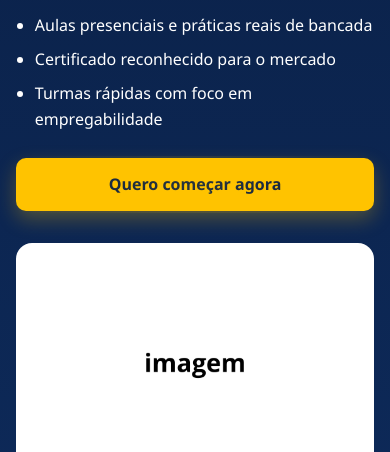
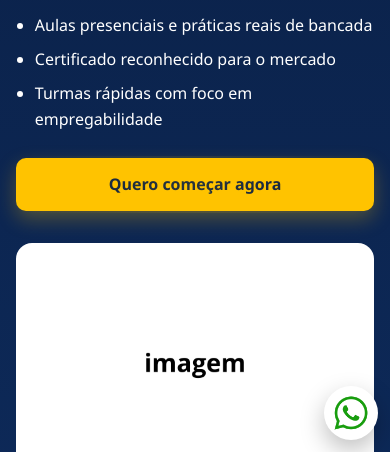
Before and after one commit to vsantus/lp-dnsoldas, a plain HTML site: page index.html in a window 390 px wide. Shown: the part 392-844 px from the top of the page. Drawn offline with Linux system fonts and the light colour scheme.

Commit message:
feat: wpp

```diff
--- a/index.html
+++ b/index.html
@@ -5,7 +5,7 @@
   <meta charset="UTF-8" />
   <meta name="viewport" content="width=device-width, initial-scale=1.0" />
   <meta name="description"
-    content="Cursos de soldagem profissional da DN Soldas com foco em prática, certificação e empregabilidade." />
+    content="Cursos de soldagem profissional da DN Soldas com foco em pr�tica, certifica��o e empregabilidade." />
   <title>DN Soldas | Cursos de Soldagem Profissional</title>
   <link rel="stylesheet" href="style.css" />
 </head>
@@ -16,7 +16,7 @@
       <a class="logo" href="#hero" aria-label="DN Soldas">
         <img loading="eager" src="assets/img2.png" alt="DN Soldas" />
       </a>
-      <nav class="nav" aria-label="Navegação principal">
+      <nav class="nav" aria-label="Navega��o principal">
         <a href="#como-funciona">Como Funciona</a>
         <a href="#cursos">Cursos</a>
         <a href="#beneficios">Benefícios</a>
@@ -117,7 +117,7 @@
           </article>
           <article class="card benefit reveal-zoom">
             <h3>EPIs inclusos</h3>
-            <p>Equipamentos de proteção disponíveis para segurança durante as aulas.</p>
+            <p>Equipamentos de proteção disponíveis para segurana durante as aulas.</p>
           </article>
           <article class="card benefit reveal-zoom">
             <h3>Equipamentos disponíveis</h3>
@@ -271,7 +271,7 @@
         <p>Ribeirão Pires - SP</p>
       </div>
       <div class="footer__col">
-        <p>Horário de atendimento: 08:00 às 18:00</p>
+        <p>Horário de atendimento: 08:00 ás 18:00</p>
         <a href="https://wa.me/5511974434436?text=Ol%C3%A1%2C%20tenho%20interesse%20em%20come%C3%A7ar%20o%20curso%20de%20Soldagem"
           target="_blank" rel="noopener noreferrer">Atendimento via WhatsApp</a>
       </div>
@@ -283,6 +283,10 @@
     </div>
   </footer>
 
+  <a class="whatsapp-float" href="https://wa.me/5511974434436?text=Ol%C3%A1%2C%20tenho%20interesse%20em%20come%C3%A7ar%20o%20curso%20de%20Soldagem" target="_blank" rel="noopener noreferrer" aria-label="Falar no WhatsApp">
+    <img src="assets/wpp.png" alt="" aria-hidden="true" />
+  </a>
+
   <script src="script.js" defer></script>
 </body>
 
--- a/style.css
+++ b/style.css
@@ -21,7 +21,12 @@ body {
   margin: 0;
   font-family: "Segoe UI", Arial, sans-serif;
   color: var(--gray-dark);
-  background: linear-gradient(180deg, var(--blue-dark) 0%, var(--blue-mid) 35%, var(--gray-light) 35%);
+  background: linear-gradient(
+    180deg,
+    var(--blue-dark) 0%,
+    var(--blue-mid) 35%,
+    var(--gray-light) 35%
+  );
   line-height: 1.6;
 }
 
@@ -209,7 +214,7 @@ img {
 .carousel-arrow {
   width: 25px;
   height: 25px;
-  border-radius:100%;
+  border-radius: 100%;
   border: 0;
   background: var(--gray-dark);
   color: var(--white);
@@ -218,7 +223,9 @@ img {
   display: inline-flex;
   align-items: center;
   justify-content: center;
-  transition: transform 0.2s ease, opacity 0.2s ease;
+  transition:
+    transform 0.2s ease,
+    opacity 0.2s ease;
 }
 
 .carousel-arrow:hover {
@@ -266,7 +273,9 @@ img {
   max-height: 0;
   opacity: 0;
   overflow: hidden;
-  transition: max-height 0.35s ease, opacity 0.3s ease;
+  transition:
+    max-height 0.35s ease,
+    opacity 0.3s ease;
 }
 
 .faq-answer p {
@@ -331,6 +340,46 @@ img {
   text-decoration: none;
 }
 
+.whatsapp-float {
+  position: fixed;
+  right: 1rem;
+  bottom: 1rem;
+  width: 60px;
+  height: 60px;
+  border-radius: 999px;
+  background: #fff;
+  color: #fff;
+  text-decoration: none;
+  display: inline-flex;
+  align-items: center;
+  justify-content: center;
+  font-weight: 800;
+  font-size: 0.9rem;
+  letter-spacing: 0.04em;
+  box-shadow: 0 10px 24px rgba(0, 0, 0, 0.25);
+  z-index: 1100;
+  transition:
+    transform 0.2s ease,
+    box-shadow 0.2s ease;
+}
+
+.whatsapp-float:hover {
+  transform: translateY(-2px);
+  box-shadow: 0 14px 28px rgba(0, 0, 0, 0.3);
+}
+
+.whatsapp-float:focus-visible {
+  outline: 3px solid #fff;
+  outline-offset: 2px;
+}
+
+.whatsapp-float img {
+  width: 100px;
+  height: 100px;
+  object-fit: contain;
+  display: block;
+}
+
 .btn {
   position: relative;
   display: inline-flex;
@@ -344,7 +393,9 @@ img {
   border: 0;
   cursor: pointer;
   width: 100%;
-  transition: transform 0.25s ease, opacity 0.25s ease;
+  transition:
+    transform 0.25s ease,
+    opacity 0.25s ease;
 }
 
 .header .btn {
@@ -367,7 +418,11 @@ img {
   position: absolute;
   inset: -2px;
   border-radius: 12px;
-  background: radial-gradient(circle, rgba(255, 195, 0, 0.35), rgba(255, 195, 0, 0));
+  background: radial-gradient(
+    circle,
+    rgba(255, 195, 0, 0.35),
+    rgba(255, 195, 0, 0)
+  );
   opacity: 0.35;
   transition: opacity 0.25s ease;
   pointer-events: none;
@@ -422,7 +477,9 @@ img {
 .reveal-right,
 .reveal-zoom {
   opacity: 0;
-  transition: transform 0.7s ease, opacity 0.7s ease;
+  transition:
+    transform 0.7s ease,
+    opacity 0.7s ease;
 }
 
 .reveal {
@@ -605,4 +662,11 @@ img {
   .footer__bottom {
     justify-content: center;
   }
+
+  .whatsapp-float {
+    right: 0.75rem;
+    bottom: 0.75rem;
+    width: 54px;
+    height: 54px;
+  }
 }
```
Also changed, not shown: assets/wpp.png (added).
